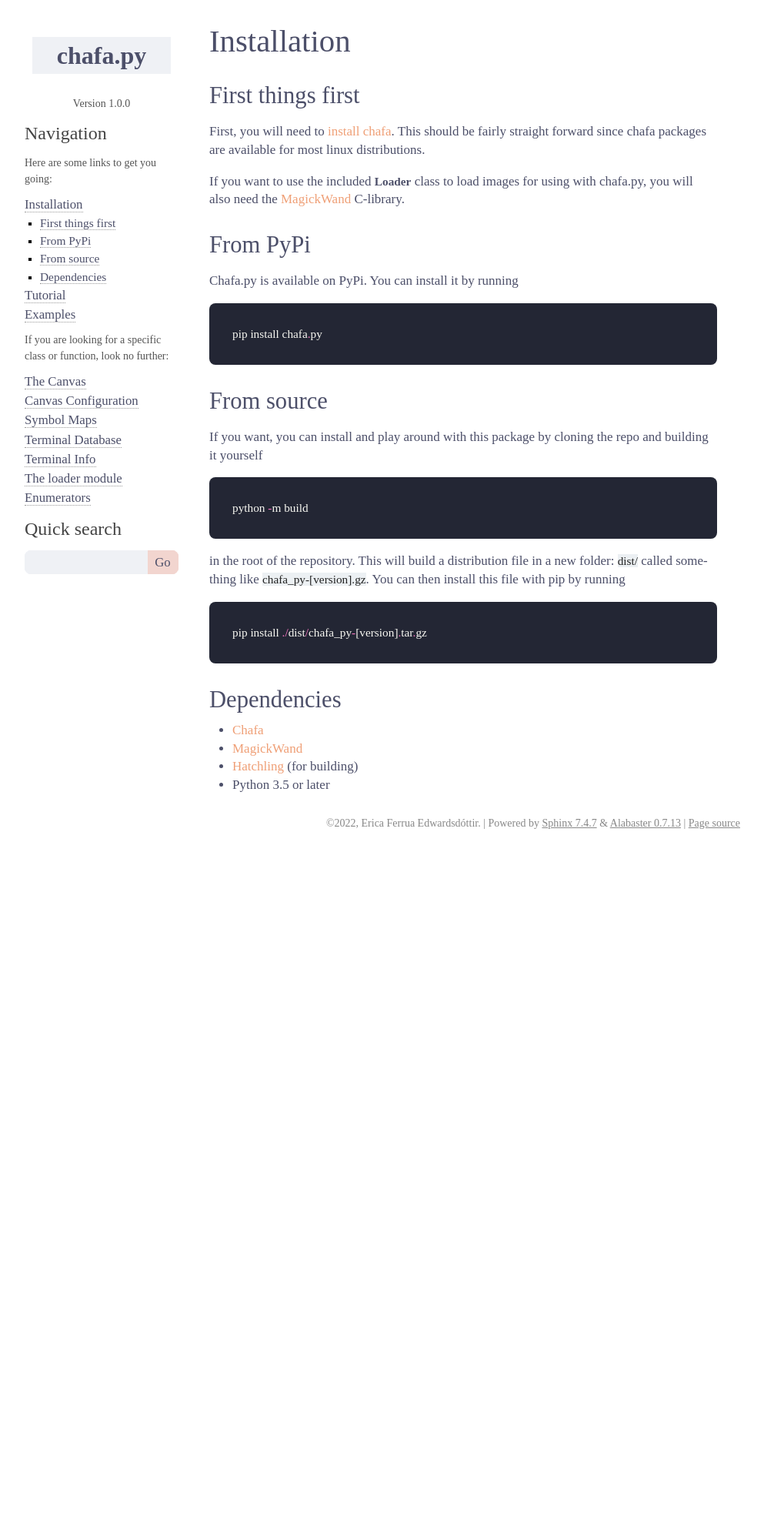
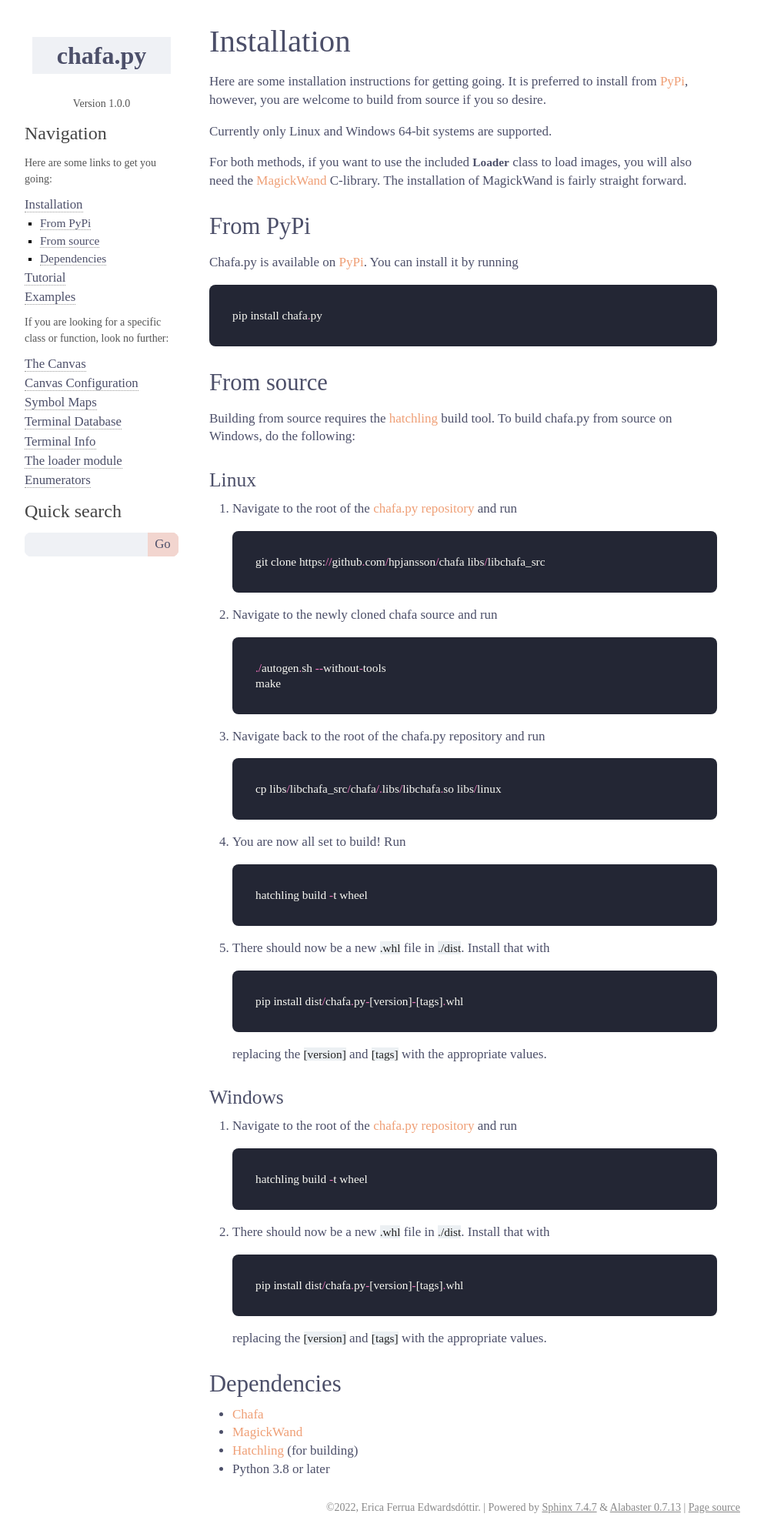
Before and after one commit to GuardKenzie/chafa.py, a Sphinx documentation site: the page built from docs/usage/installation.rst, in a window 1280 px wide. Shown: the whole page at 77% size, without its empty margins (148-1141 px from the left). Built offline with Sphinx 7.4.7, drawn with Linux system fonts in a browser that asks for light colours; some web fonts are replaced; before the commit the page ends 1108 px from its top, so only the background shows below that.

Commit message:
Docs: Added new installation instructions for Windows and for building from source

```diff
--- a/docs/_static/custom.css
+++ b/docs/_static/custom.css
@@ -203,7 +203,7 @@
 }
 
 div.warning {
-    background-color: var(--red);
+    background-color: var(--maroon);
 }
 
 div.note {
--- a/docs/usage/installation.rst
+++ b/docs/usage/installation.rst
@@ -2,46 +2,93 @@
 Installation
 ============
 
-First things first
-------------------
-
-First, you will need to `install chafa <https://hpjansson.org/chafa/download/>`_. This should be fairly straight forward since chafa packages are available for most linux distributions.
-
 .. currentmodule:: chafa.loader
 
-If you want to use the included :py:class:`Loader` class to load images for using with chafa.py, you will also need the `MagickWand <https://imagemagick.org/script/magick-wand.php>`_ C-library.
+Here are some installation instructions for getting going. It is preferred to install from `PyPi`_, however, you are welcome to build from source if you so desire.
 
+Currently only Linux and Windows 64-bit systems are supported.
+
+For both methods, if you want to use the included :py:class:`Loader` class to load images, you will also need the `MagickWand <https://imagemagick.org/script/magick-wand.php>`_ C-library. The installation of MagickWand is fairly straight forward.
 
 From PyPi
----------
+=========
 
-Chafa.py is available on PyPi. You can install it by running
+Chafa.py is available on `PyPi`_. You can install it by running
 
 ::
 
     pip install chafa.py
 
 From source
------------
+===========
 
-If you want, you can install and play around with this package by cloning the repo and building it yourself
+Building from source requires the `hatchling <https://pypi.org/project/hatchling/>`_ build tool. To build chafa.py from source on Windows, do the following:
 
-::
+Linux
+-----
 
-    python -m build
+#. Navigate to the root of the `chafa.py repository`_ and run
+
+   ::
+
+        git clone https://github.com/hpjansson/chafa libs/libchafa_src
 
 
-in the root of the repository. This will build a distribution file in a new folder: ``dist/`` called something like ``chafa_py-[version].gz``. You can then install this file with pip by running
+#. Navigate to the newly cloned chafa source and run
 
-::
+   ::
 
-    pip install ./dist/chafa_py-[version].tar.gz
+        ./autogen.sh --without-tools
+        make
+
+#. Navigate back to the root of the chafa.py repository and run
+
+   ::
+
+        cp libs/libchafa_src/chafa/.libs/libchafa.so libs/linux
+
+
+#. You are now all set to build! Run
+
+   ::
+
+        hatchling build -t wheel
+
+
+#. There should now be a new ``.whl`` file in ``./dist``. Install that with
+
+   ::
+
+        pip install dist/chafa.py-[version]-[tags].whl
+
+   replacing the ``[version]`` and ``[tags]`` with the appropriate values.
+
+
+
+Windows
+-------
+
+#. Navigate to the root of the `chafa.py repository`_ and run
+   ::
+
+        hatchling build -t wheel
+
+#. There should now be a new ``.whl`` file in ``./dist``. Install that with
+
+   ::
+
+        pip install dist/chafa.py-[version]-[tags].whl
+
+   replacing the ``[version]`` and ``[tags]`` with the appropriate values.
 
 
 Dependencies
-------------
+============
 
 - `Chafa <https://hpjansson.org/chafa/download/>`_
 - `MagickWand <https://imagemagick.org/script/magick-wand.php>`_
 - `Hatchling <https://pypi.org/project/hatchling/>`_ (for building)
-- Python 3.5 or later
+- Python 3.8 or later
+
+.. _`PyPi`: https://pypi.org/project/chafa.py/
+.. _`chafa.py repository`: https://github.com/guardkenzie/chafa.py
```
